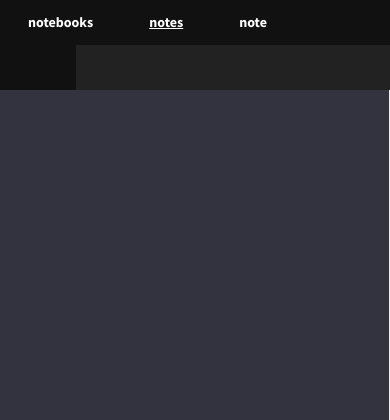
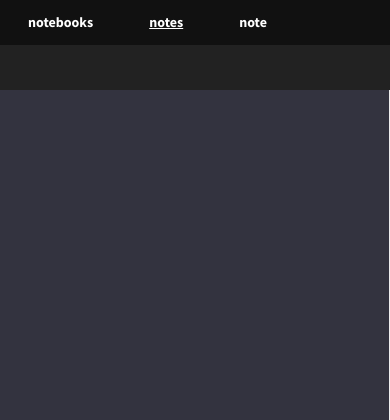
Before and after one commit to frnsys/nomadic, a Python web app: template nomadic/server/assets/templates/index.html in a window 390 px wide. Shown: the top 420 px of the page. Run offline with Jinja, Linux system fonts and the light colour scheme; the template is opened without the code that fills it: most values are stand-ins (such as "Sample title", 1, 10 or a date in 2020); some libraries are stand-ins or nearby versions.

Commit message:
better reponsive header

```diff
--- a/nomadic/server/assets/static/css/index.css
+++ b/nomadic/server/assets/static/css/index.css
@@ -554,5 +554,12 @@ nav {
   form[name=search] input {
     width: 16em;
     float: right; } }
+@media screen and (max-width: 620px) {
+  form[name=search] input,
+  .controls ul {
+    width: 100%; }
+
+  nav {
+    margin-top: 6em; } }
 
 /*# sourceMappingURL=index.css.map */
--- a/nomadic/server/assets/static/css/index.sass
+++ b/nomadic/server/assets/static/css/index.sass
@@ -648,3 +648,10 @@ nav
   form[name=search] input
     width: 16em
     float: right
+
+@media screen and (max-width: 620px)
+  form[name=search] input,
+  .controls ul
+    width: 100%
+  nav
+    margin-top: 6em
```
